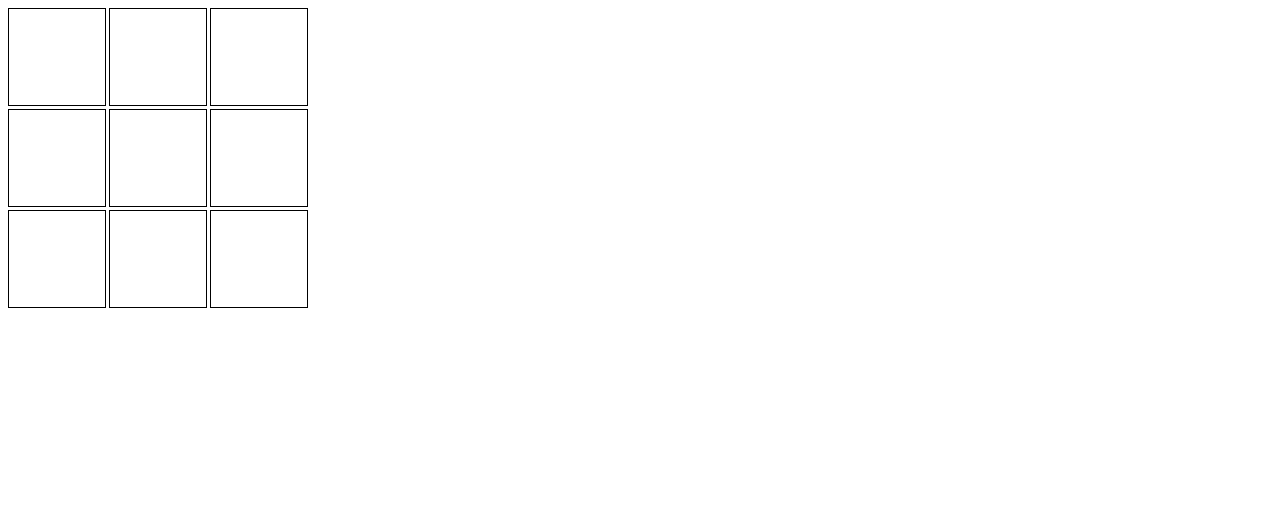
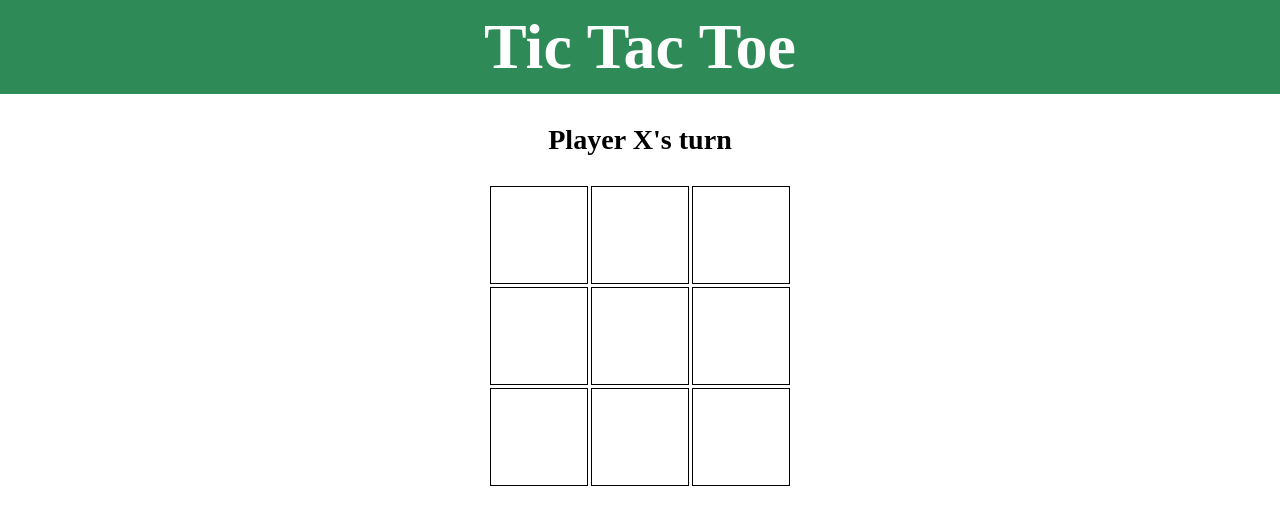
Before and after one commit to VMadhuranga/tic-tac-toe, a plain HTML site: page index.html in a window 1280 px wide. Drawn offline with Linux system fonts and the light colour scheme.

Commit message:
Modify HTML, CSS, JS files
HTML:
- Create element for header and player turn banner

CSS:
- Add styling to .header and .player

JS:
- Create module updatePlayerTurnBanner

```diff
--- a/index.html
+++ b/index.html
@@ -8,6 +8,12 @@
     <title>Tic Tac Toe</title>
 </head>
 <body>
+    <div class="header">
+        <h1>Tic Tac Toe</h1>
+    </div>
+    <div class="player">
+        <h3 data-player-turn-banner></h3>
+    </div>
     <div class="game-board-container" data-game-board-container>
         <div class="game-board-cell" data-game-board-cell></div>
         <div class="game-board-cell" data-game-board-cell></div>
--- a/index.js
+++ b/index.js
@@ -18,6 +18,7 @@ const gameBoard = (() => {
 
 const displayController = (() => {
     const gameBoardCell = document.querySelectorAll("[data-game-board-cell]");
+    const playerTurnBanner = document.querySelector("[data-player-turn-banner]");
     const { getBoard } = gameBoard;
 
     const renderToDisplay = () => {
@@ -31,27 +32,32 @@ const displayController = (() => {
         cell.textContent = gameBoard[index];
     }
 
+    const updatePlayerTurnBanner = (player) => {
+        playerTurnBanner.textContent = `${player}'s turn`;
+    }
+
     renderToDisplay();
 
-    return { updateDisplay, gameBoardCell };
+    return { updateDisplay, gameBoardCell, updatePlayerTurnBanner };
 })();
 
 const gameController = (() => {
-    const { gameBoardCell, updateDisplay } = displayController;
+    const { gameBoardCell, updateDisplay, updatePlayerTurnBanner } = displayController;
     const { getBoard, updateBoard } = gameBoard;
 
     players = [
         {
-            name: "playerX",
+            name: "Player X",
             sign: "X"
         },
         {
-            name: "playerO",
+            name: "Player O",
             sign: "O"
         }
     ];
 
     let currentPlayer = players[0];
+    updatePlayerTurnBanner(currentPlayer.name)
 
     const playerTurn = () => {
         if (currentPlayer === players[0]) {
@@ -67,10 +73,10 @@ const gameController = (() => {
 
             if (cell.textContent === "") {
                 playerTurn();
-
             }
 
             updateDisplay(cell, getBoard(), cell.dataset.cellIndex);
+            updatePlayerTurnBanner(currentPlayer.name);
             console.log(getBoard());
         });
     });
--- a/styles.css
+++ b/styles.css
@@ -1,9 +1,34 @@
+* {
+    box-sizing: border-box;
+    margin: 0;
+    padding: 0;
+}
+
+.header {
+    background-color: seagreen;
+    margin-bottom: 30px;
+    padding: 10px;
+    color: white;
+    font-size: 2rem;
+    display: grid;
+    place-items: center;
+}
+
+.player {
+    margin-bottom: 30px;
+    font-size: 1.5rem;
+    display: grid;
+    place-items: center;
+}
+
 .game-board-container {
+    margin: 0 auto;
     width: 300px;
     height: 300px;
     display: grid;
     grid-template: repeat(3, 1fr) / repeat(3, 1fr);
     gap: 3px;
+
     & .game-board-cell {
         font-size: 3rem;
         border: 1px solid black;
```
